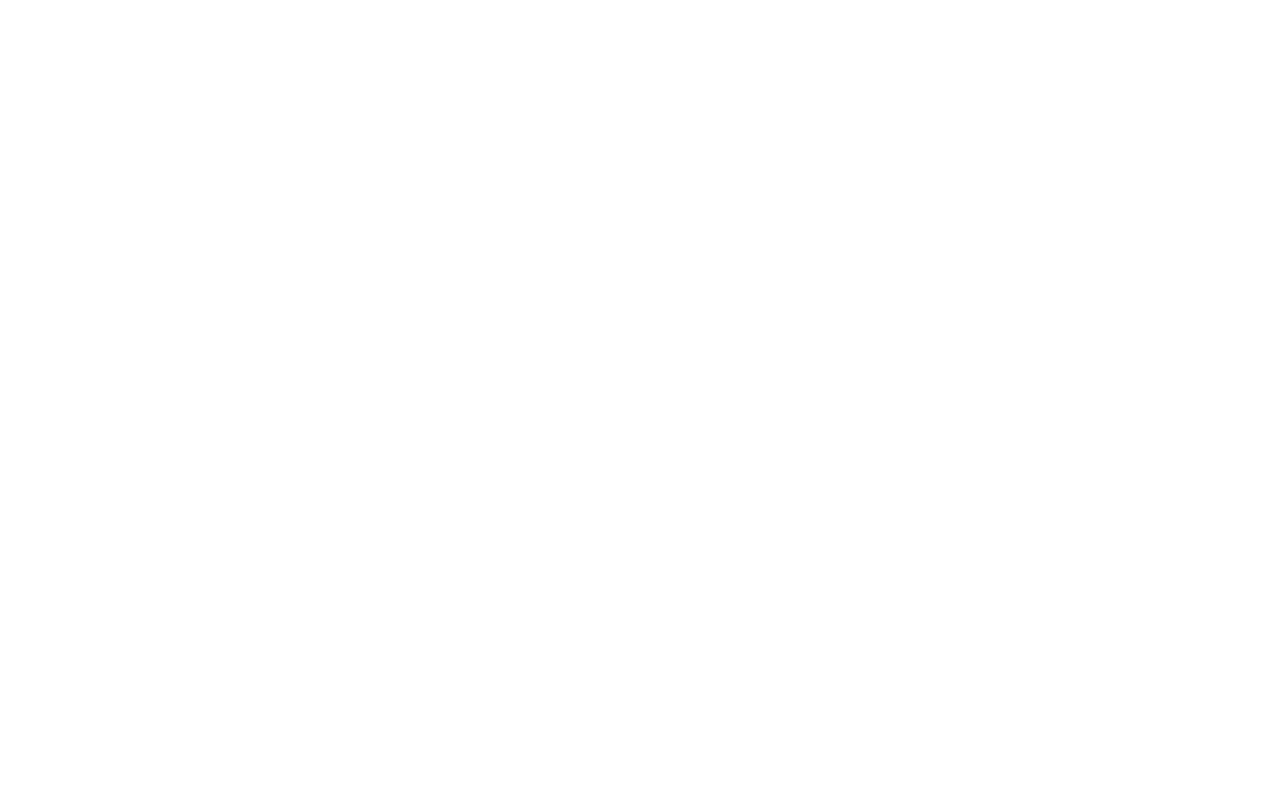
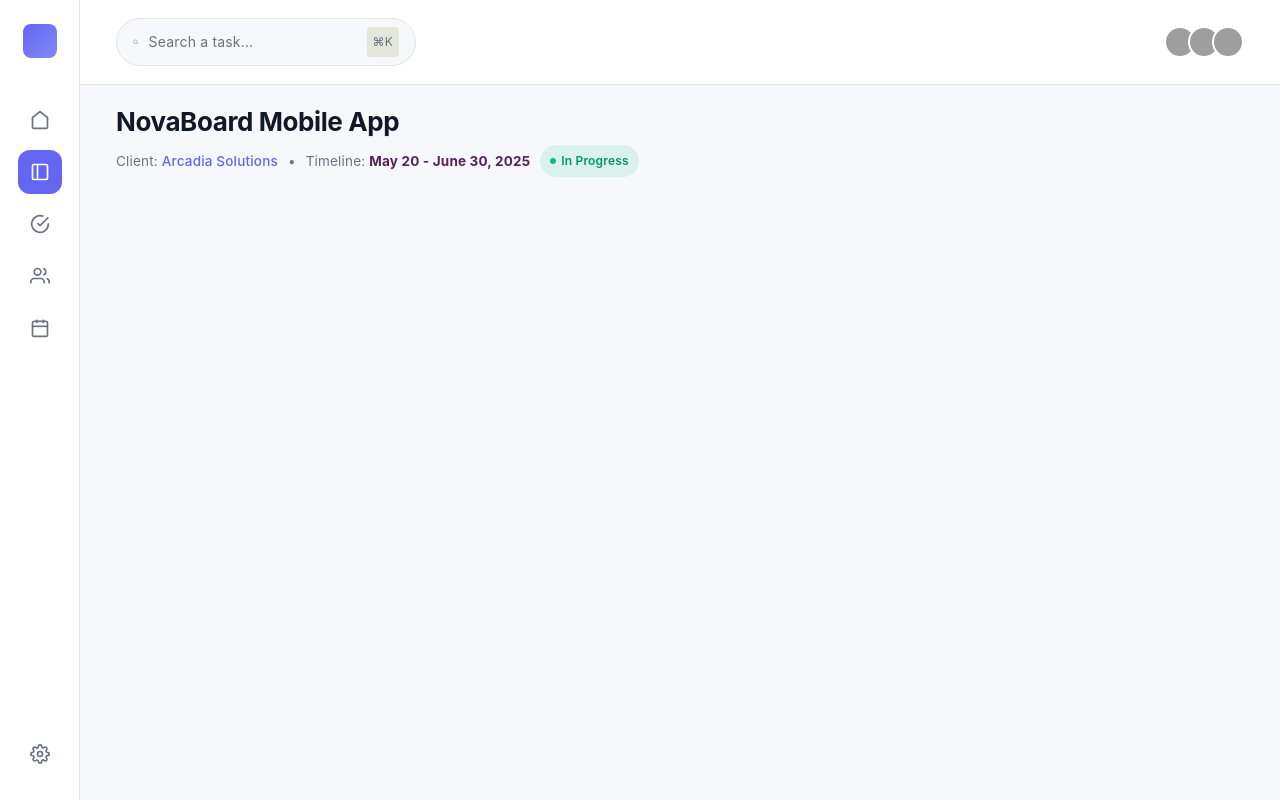
Before and after one commit to Sobindra2005/tailwind-project, a React (Vite) app: page / in a window 1280 px wide. Built offline with nearby package versions, Linux system fonts and the light colour scheme; grey boxes are pictures that could not be loaded.

Commit message:
feat: add MainContent component with header and search functionality

```diff
--- /dev/null
+++ b/src/components/trello/mainContent.jsx
@@ -0,0 +1,35 @@
+export function MainContent() {
+    return (
+        <main className="main-content">
+            <header className="topbar border-b border-gray-700">
+                <div className="search-bar">
+                    <svg width="16" height="16" viewBox="0 0 24 24" fill="none" stroke="currentColor" strokeWidth="2">
+                        <circle cx="11" cy="11" r="8"></circle>
+                        <line x1="21" y1="21" x2="16.65" y2="16.65"></line>
+                    </svg>
+                    <input type="text" placeholder="Search a task..." />
+                    <span className="shortcut">⌘K</span>
+                </div>
+                <div className="user-profile">
+                    <div className="avatar-group">
+                        <div className="avatar"></div>
+                        <div className="avatar"></div>
+                        <div className="avatar"></div>
+                    </div>
+                </div>
+            </header>
+
+            <div className="project-header">
+                <h1>NovaBoard Mobile App</h1>
+                <div className="project-meta">
+                    <span className="meta-item">Client: <strong>Arcadia Solutions</strong></span>
+                    <span className="meta-dot">•</span>
+                    <span className="meta-item menu-item-second">Timeline: <strong>May 20 - June 30, 2025</strong></span>
+                    <span className="status-pill">In Progress</span>
+                </div>
+            </div>
+
+
+        </main>
+    )
+}
--- a/src/components/trello/mainTrello.jsx
+++ b/src/components/trello/mainTrello.jsx
@@ -1,9 +1,11 @@
+import { MainContent } from "./mainContent"
+import { Sidebar } from "./sidebar"
 import "./styles.css"
 
 export function Main() {
     return (
-        <div className="h-svh">
-
-
+        <div className="flex h-svh">
+            <Sidebar />
+            < MainContent />
         </div>)
 }
--- a/src/components/trello/styles.css
+++ b/src/components/trello/styles.css
@@ -1,3 +1,65 @@
+
+:root {
+  --text: #6b6375;
+  --text-h: #08060d;
+  --bg: #fff;
+  --border: #e5e4e7;
+  --code-bg: #f4f3ec;
+  --accent: #aa3bff;
+  --accent-bg: rgba(170, 59, 255, 0.1);
+  --accent-border: rgba(170, 59, 255, 0.5);
+  --social-bg: rgba(244, 243, 236, 0.5);
+  --shadow:
+    rgba(0, 0, 0, 0.1) 0 10px 15px -3px, rgba(0, 0, 0, 0.05) 0 4px 6px -2px;
+
+  --sans: system-ui, 'Segoe UI', Roboto, sans-serif;
+  --heading: system-ui, 'Segoe UI', Roboto, sans-serif;
+  --mono: ui-monospace, Consolas, monospace;
+
+  font: 18px/145% var(--sans);
+  letter-spacing: 0.18px;
+  color-scheme: light dark;
+  color: var(--text);
+  background: var(--bg);
+  font-synthesis: none;
+  text-rendering: optimizeLegibility;
+  -webkit-font-smoothing: antialiased;
+  -moz-osx-font-smoothing: grayscale;
+
+  @media (max-width: 1024px) {
+    font-size: 16px;
+  }
+}
+/* ── Color Tokens (image-matched light theme) ───────────────── */
+:root {
+  --bg-main: #f7f8fc;
+  --bg-sidebar: #ffffff;
+  --bg-surface: #ffffff;
+  --text-primary: #111827;
+  --text-secondary: #6b7280;
+  --border-color: #e4e7da;
+
+  /* Sidebar active accent – indigo (matches image) */
+  --accent: #6366f1;
+  --accent-light: rgba(99, 102, 241, 0.10);
+
+  /* To Do – Rose/Pink */
+  --todo: #f43f72;
+  --todo-background:#e78da718;
+  --todo-light: rgba(244, 63, 114, 0.09);
+
+  /* In Progress – Orange */
+  --wip: #f97316;
+  --wip-background:#f9731618;
+  --wip-light: rgba(249, 115, 22, 0.09);
+
+  /* Done – Emerald */
+  --done: #10b981;
+  --done-background:#10b98118;
+  --done-light: rgba(16, 185, 129, 0.09);
+}
+
+
 /* ── Reset ──────────────────────────────────────────────────── */
 *,
 *::before,
```
